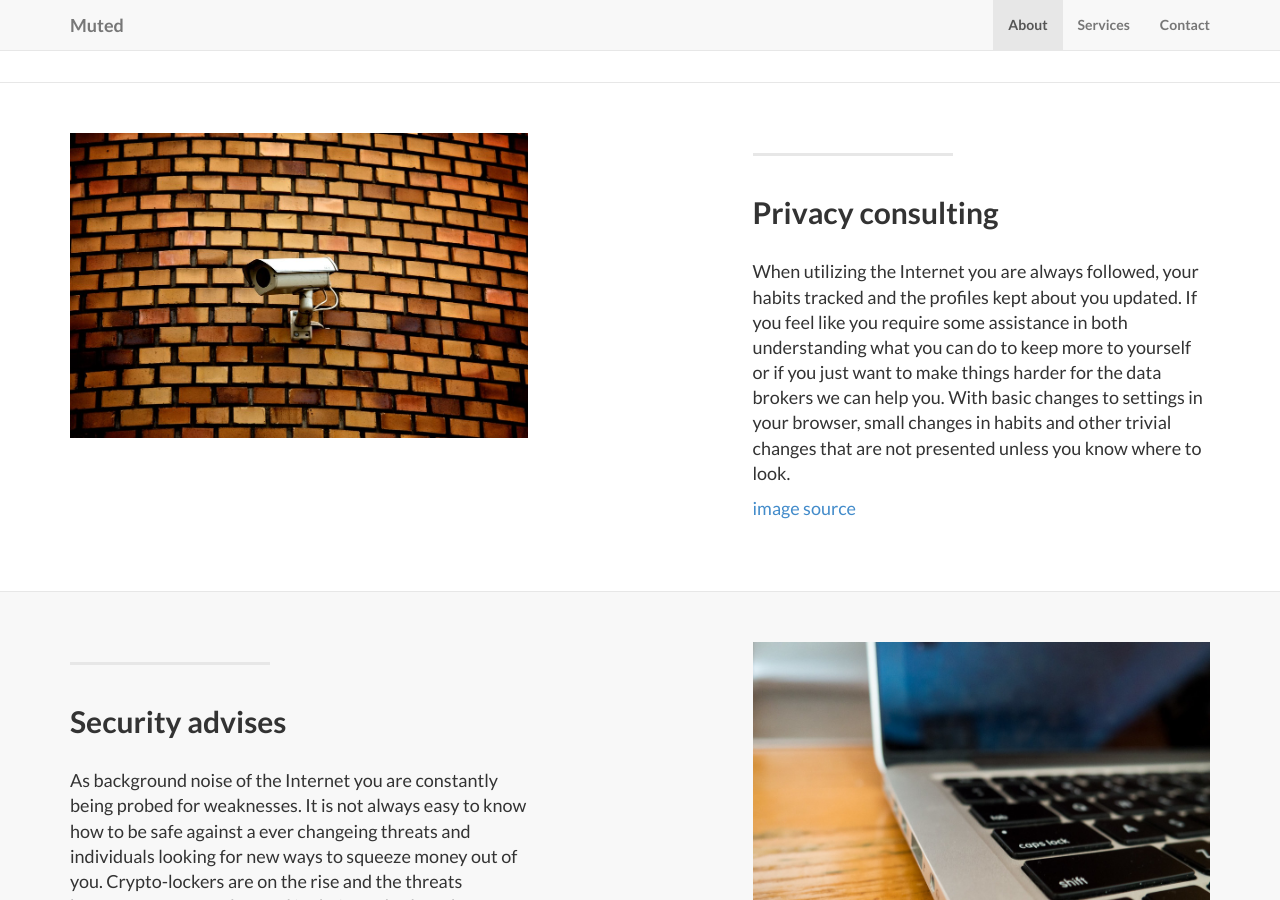
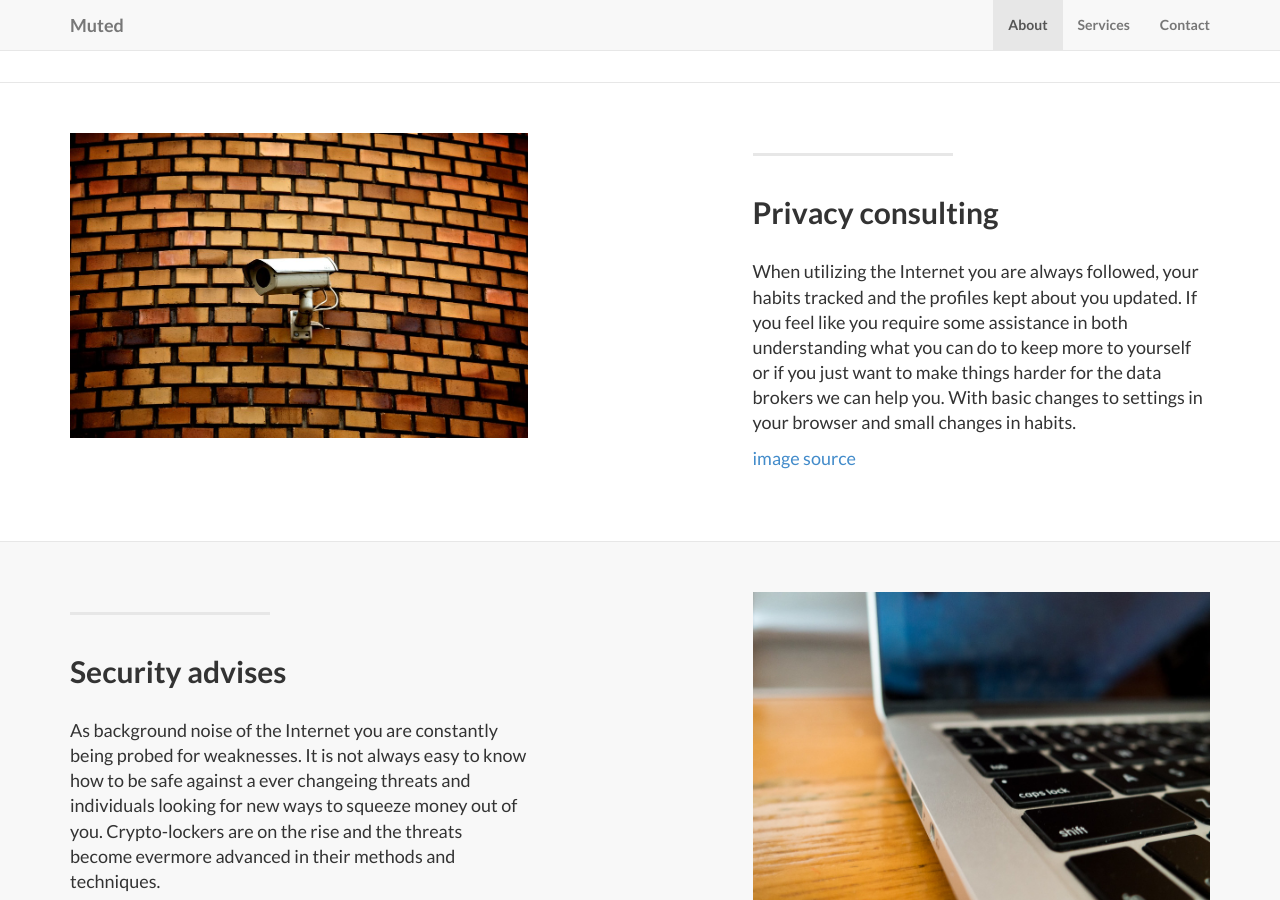
Before and after one commit to spixx/muted.se, a Jekyll site: the page built from index.html, in a window 1280 px wide and 900 px high, scrolled down 948 px. Built offline with Jekyll 4.4.1, drawn with Linux system fonts in a browser that asks for light colours.

Commit message:
minify the text in the services

```diff
--- a/_posts/2020-12-27-services-1.markdown
+++ b/_posts/2020-12-27-services-1.markdown
@@ -5,6 +5,6 @@ category: Services
 title: Privacy consulting
 description: |
 ---
-  When utilizing the Internet you are always followed, your habits tracked and the profiles kept about you updated. If you feel like you require some assistance in both understanding what you can do to keep more to yourself or if you just want to make things harder for the data brokers we can help you. With basic changes to settings in your browser, small changes in habits and other trivial changes that are not presented unless you know where to look.
+  When utilizing the Internet you are always followed, your habits tracked and the profiles kept about you updated. If you feel like you require some assistance in both understanding what you can do to keep more to yourself or if you just want to make things harder for the data brokers we can help you. With basic changes to settings in your browser and small changes in habits.
 
   [image source](https://search.creativecommons.org/photos/6bde444c-8903-43dc-ae1e-fc7bb3e9756d)
```
